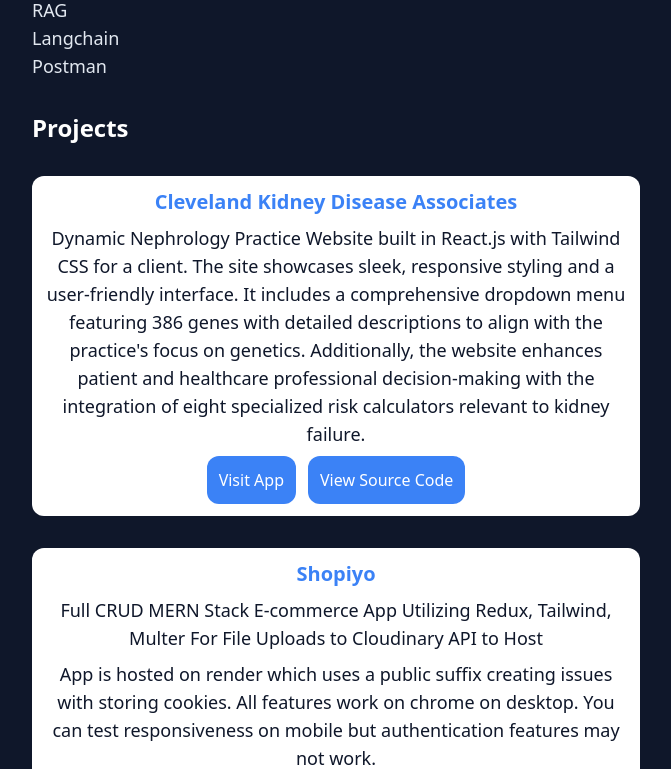
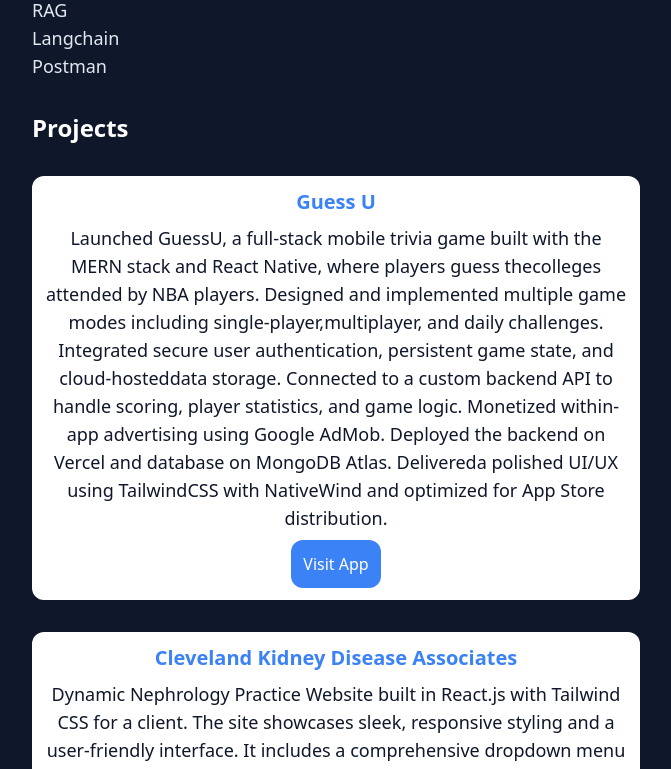
Before and after one commit to joshlazar2/portfolio, a React (Create React App) app in the folder client/: page / in a window 1280 px wide. Shown: the part 652-1421 px from the top of the page, without its empty margins (304-975 px from the left). Built offline with nearby package versions, Linux system fonts and the light colour scheme.

Commit message:
added guess U

```diff
--- a/client/src/components/Main.jsx
+++ b/client/src/components/Main.jsx
@@ -20,6 +20,13 @@ const Main = () => {
                     <li className='text-slate-200 text-lg'>Postman</li>
                 </ul>
                 <h2 className='text-white text-2xl font-bold'>Projects</h2>
+                <div className='bg-white rounded-xl flex flex-col p-3 justify-center items-center space-y-2'>
+                    <p className='text-xl font-bold text-blue-500 text-center'>Guess U</p>
+                    <p className='text-lg text-slate-900 text-center'>Launched GuessU, a full-stack mobile trivia game built with the MERN stack and React Native, where players guess thecolleges attended by NBA players. Designed and implemented multiple game modes including single-player,multiplayer, and daily challenges. Integrated secure user authentication, persistent game state, and cloud-hosteddata storage. Connected to a custom backend API to handle scoring, player statistics, and game logic. Monetized within-app advertising using Google AdMob. Deployed the backend on Vercel and database on MongoDB Atlas. Delivereda polished UI/UX using TailwindCSS with NativeWind and optimized for App Store distribution.</p>
+                    <div className='space-x-3'>
+                        <button onClick={() => window.open('https://apps.apple.com/us/app/guess-u/id6615061875', '_blank')} className='bg-blue-500 text-white p-3 rounded-xl hover:shadow-2xl hover:bg-blue-600'>Visit App</button>
+                    </div>
+                </div>
                 <div className='bg-white rounded-xl flex flex-col p-3 justify-center items-center space-y-2'>
                     <p className='text-xl font-bold text-blue-500 text-center'>Cleveland Kidney Disease Associates</p>
                     <p className='text-lg text-slate-900 text-center'>Dynamic Nephrology Practice Website built in React.js with Tailwind CSS for a client. The site showcases sleek, responsive styling and a user-friendly interface. It includes a comprehensive dropdown menu featuring 386 genes with detailed descriptions to align with the practice's focus on genetics. Additionally, the website enhances patient and healthcare professional decision-making with the integration of eight specialized risk calculators relevant to kidney failure.</p>
```
